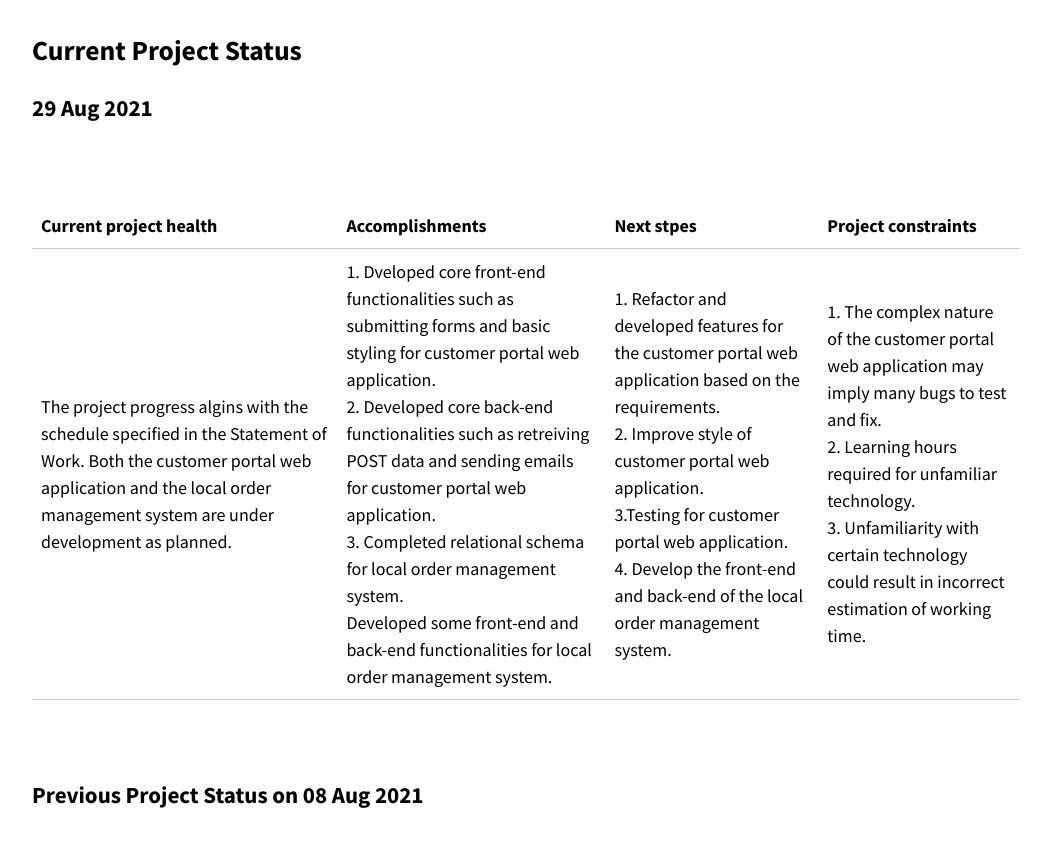
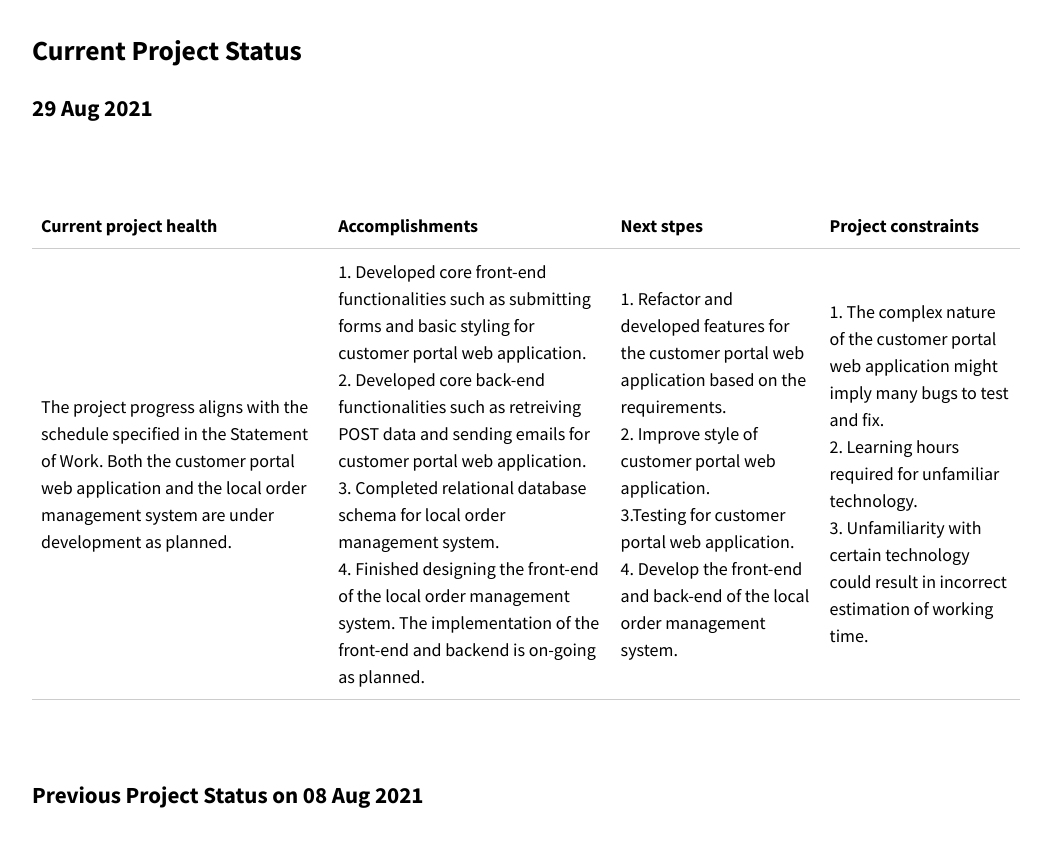
Before and after one commit to optofab/optofab.github.io, a Jekyll site: the page built from status.md, in a window 1280 px wide and 900 px high, scrolled down 332 px. Shown: the top 847 px of the window, without its empty margins (114-1165 px from the left). Built offline with Jekyll 4.4.1, drawn with Linux system fonts in a browser that asks for light colours; nearby versions of some CDN libraries; emoji names are drawn with the system emoji font.

Commit message:
Update status.md

```diff
--- a/status.md
+++ b/status.md
@@ -9,7 +9,7 @@ layout: page
 
 | Current project health | Accomplishments | Next stpes | Project constraints  |
 | ----------- | ----------- | ------------- | ----------|
-| The project progress algins with the schedule specified in the Statement of Work. Both the customer portal web application and the local order management system are under development as planned.    | 1. Dveloped core front-end functionalities such as submitting forms and basic styling for customer portal web application.  <br>2. Developed core back-end functionalities such as retreiving POST data and sending emails for customer portal web application. <br> 3. Completed relational schema for local order management system. <br> Developed some front-end and back-end functionalities for local order management system.    | 1. Refactor and developed features for the customer portal web application based on the requirements. <br> 2. Improve style of customer portal web application. <br> 3.Testing for customer portal web application.  <br> 4. Develop the front-end and back-end of the local order management system.  | 1. The complex nature of the customer portal web application may imply many bugs to test and fix.<br> 2. Learning hours required for unfamiliar technology.  <br> 3. Unfamiliarity with certain technology could result in incorrect estimation of working time.         |
+| The project progress aligns with the schedule specified in the Statement of Work. Both the customer portal web application and the local order management system are under development as planned.    | 1. Developed core front-end functionalities such as submitting forms and basic styling for customer portal web application.  <br>2. Developed core back-end functionalities such as retreiving POST data and sending emails for customer portal web application. <br> 3. Completed relational database schema for local order management system. <br> 4. Finished designing the front-end of the local order management system. The implementation of the front-end and backend is on-going as planned.  | 1. Refactor and developed features for the customer portal web application based on the requirements. <br> 2. Improve style of customer portal web application. <br> 3.Testing for customer portal web application.  <br> 4. Develop the front-end and back-end of the local order management system.  | 1. The complex nature of the customer portal web application might imply many bugs to test and fix.<br> 2. Learning hours required for unfamiliar technology.  <br> 3. Unfamiliarity with certain technology could result in incorrect estimation of working time.         |
 
 <br>
 
```
